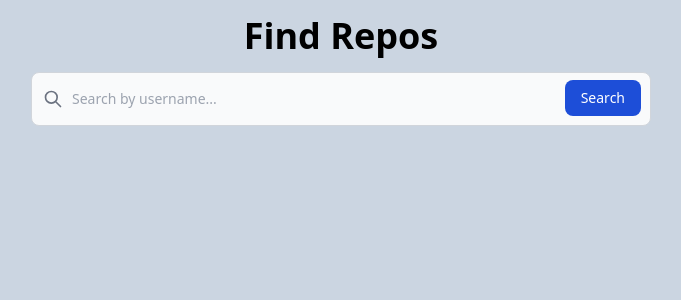
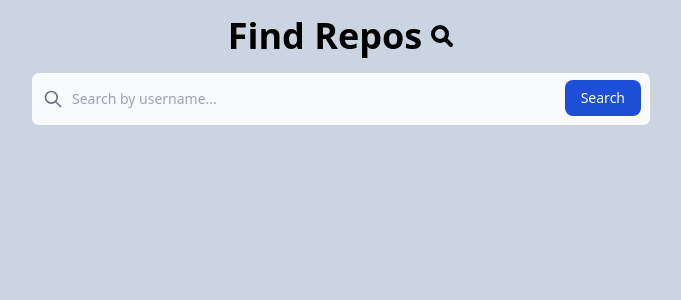
Before and after one commit to erick-sk/find-repos, a React (Vite) app: page / in a window 1280 px wide. Shown: the top 300 px of the page, without its empty margins (299-980 px from the left). Built offline with nearby package versions, Linux system fonts and the light colour scheme.

Commit message:
Add Header component

```diff
--- a/src/App.jsx
+++ b/src/App.jsx
@@ -1,4 +1,5 @@
 import { useState } from 'react';
+import Header from './components/Header';
 import Card from './components/Card';
 import Spinner from './components/Spinner';
 import Alert from './components/Alert';
@@ -63,8 +64,7 @@ function App() {
 
   return (
     <main className="mb-10">
-      <h1 className="my-4 text-4xl font-bold text-center">Find Repos</h1>
-
+      <Header />
       <form className="mx-auto w-full md:w-1/2 mb-4" onSubmit={handleSubmit}>
         <label
           htmlFor="default-search"
--- /dev/null
+++ b/src/components/Header.jsx
@@ -0,0 +1,23 @@
+const Header = () => {
+  return (
+    <div className="flex justify-center items-center">
+      <h1 className="my-4 text-4xl font-bold mr-2">Find Repos</h1>
+      <svg
+        xmlns="http://www.w3.org/2000/svg"
+        className="h-6 w-6"
+        fill="none"
+        viewBox="0 0 24 24"
+        stroke="currentColor"
+        strokeWidth={4}
+      >
+        <path
+          strokeLinecap="round"
+          strokeLinejoin="round"
+          d="M21 21l-6-6m2-5a7 7 0 11-14 0 7 7 0 0114 0z"
+        />
+      </svg>
+    </div>
+  );
+};
+
+export default Header;
```
